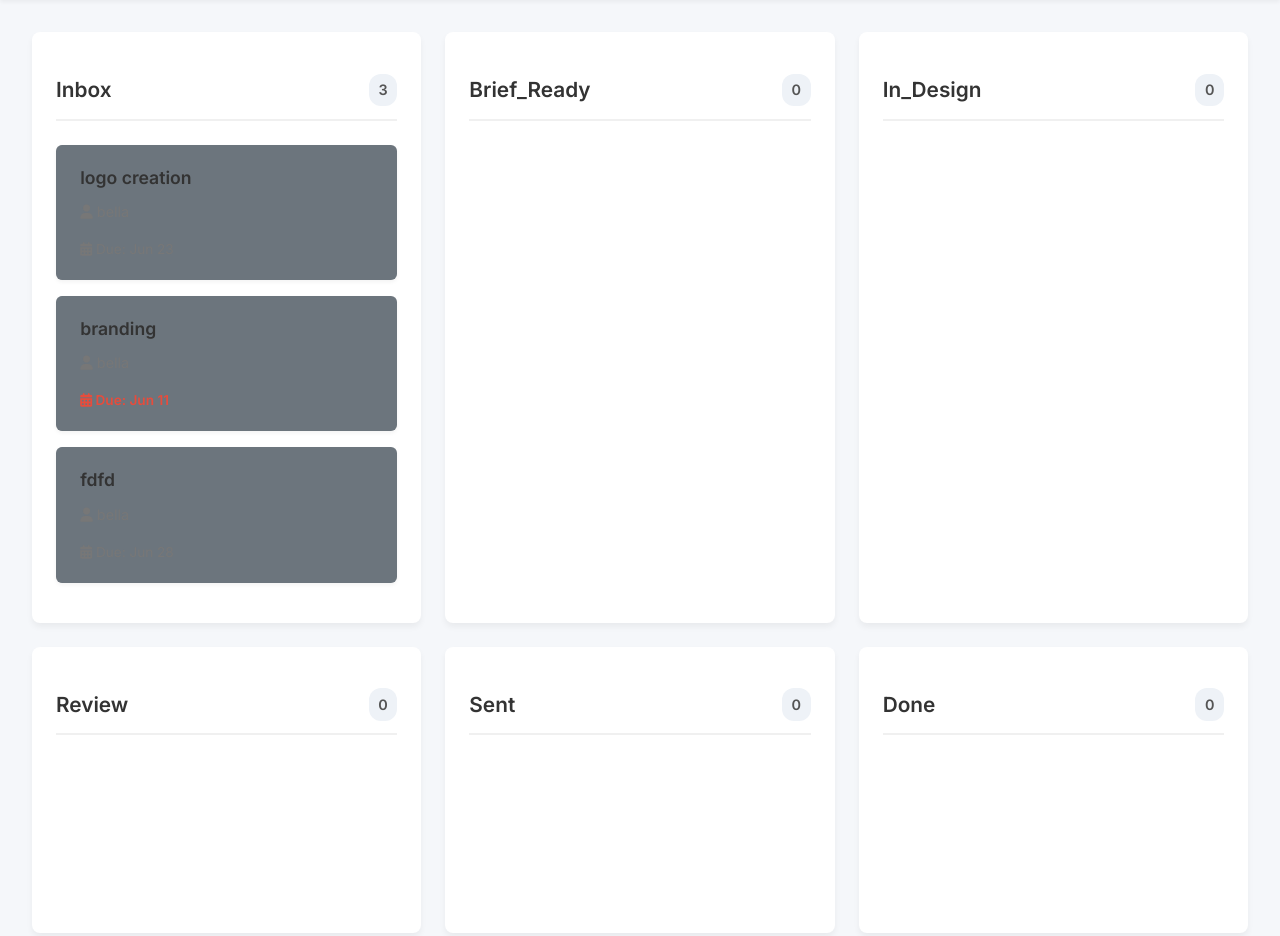
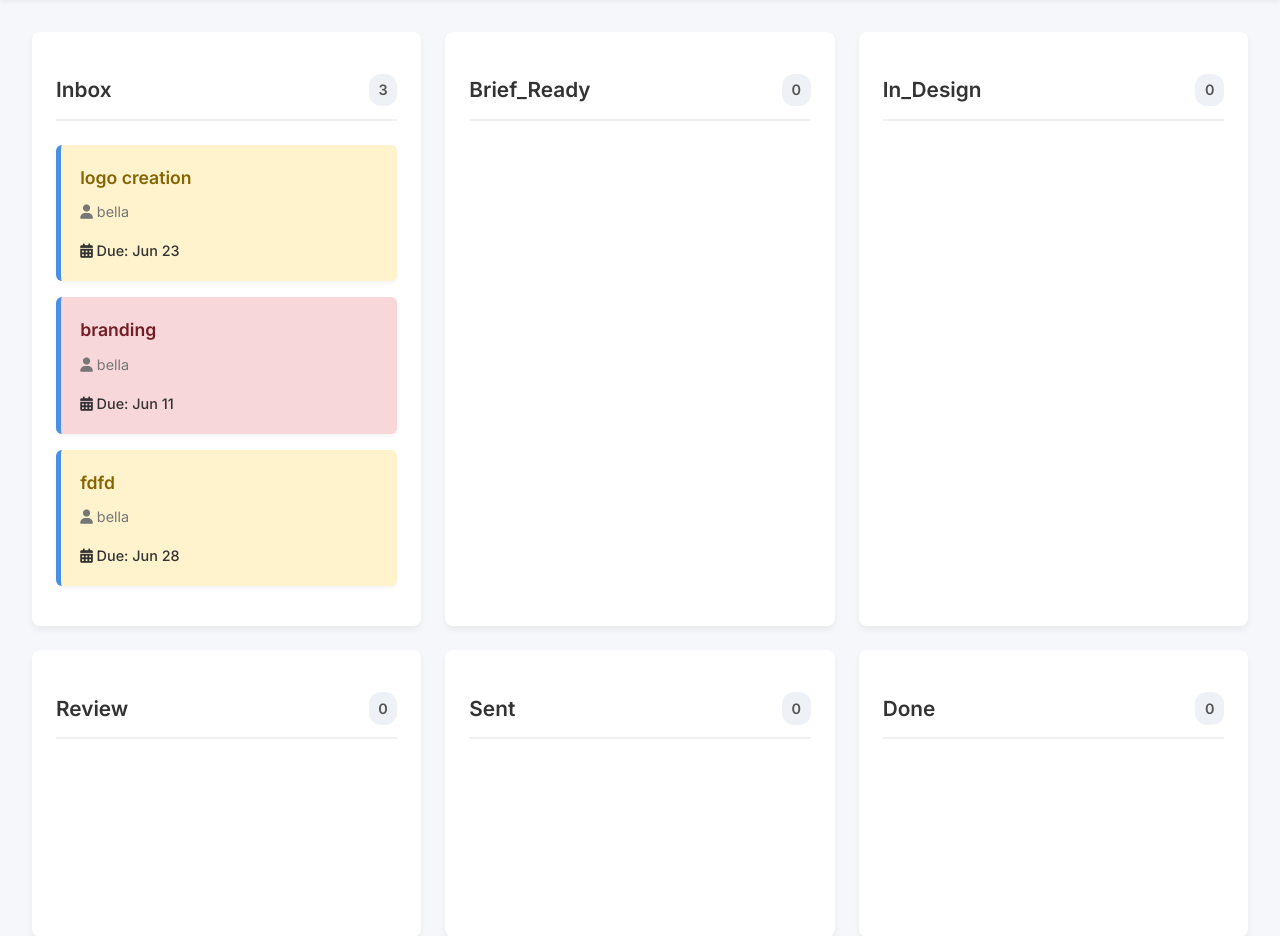
Before and after one commit to itzpraveen/Soalcollab, a Django app: page /dashboard/ in a window 1280 px wide. Shown: the part 79-1015 px from the top of the page. Run offline with Django 5.2, Linux system fonts and the light colour scheme; data comes from the database, SQL or seed files in the repository; both versions use the stored data as it was after the commit; parts of the project's set-up code (start-up, migrations or seed data) failed here and were passed over; some libraries are stand-ins or nearby versions.

Commit message:
feat: Implement task color-coding and optimize deployment

```diff
--- a/render.yaml
+++ b/render.yaml
@@ -2,6 +2,8 @@
   - type: web
     name: studiohub-web
     env: python
+    python-version: 3.11.4
+    pip-version: 23.1.2
     buildCommand: "./build.sh"
     startCommand: "gunicorn studiohub.wsgi:application"
     releaseCommand: "python manage.py migrate"
--- a/tracker/models.py
+++ b/tracker/models.py
@@ -38,6 +38,19 @@
     def is_due_today(self):
         return self.client_due and self.client_due == timezone.now().date() and not self.completed_at
 
+    @property
+    def card_color(self):
+        today = timezone.now().date()
+        if self.status == self.Status.DONE:
+            return 'green'
+        if self.client_due and self.client_due < today:
+            return 'red'
+        if self.client_due and self.client_due == today:
+            return 'red'
+        if self.internal_due and self.internal_due <= today:
+            return 'yellow'
+        return 'green'
+
 class Attachment(models.Model):
     file = models.FileField(upload_to='attachments/')
     task = models.ForeignKey(Task, on_delete=models.CASCADE, related_name='attachments')
--- a/tracker/static/tracker/style.css
+++ b/tracker/static/tracker/style.css
@@ -123,9 +123,11 @@
     min-height: 150px;
 }
 
-.task {
+.task-card {
     background-color: #fff;
     border-radius: 6px;
+    padding: 1.2rem;
+    margin-bottom: 1rem;
     padding: 1.2rem;
     margin-bottom: 1rem;
     cursor: move;
@@ -134,24 +136,24 @@
     transition: transform 0.2s ease, box-shadow 0.2s ease;
 }
 
-.task:hover {
+.task-card:hover {
     transform: translateY(-3px);
     box-shadow: 0 4px 8px rgba(0,0,0,0.1);
 }
 
-.task h4 {
+.task-card h4 {
     margin: 0 0 0.5rem 0;
     font-size: 1.1rem;
     font-weight: 600;
 }
 
-.task p {
+.task-card p {
     margin: 0.25rem 0;
     font-size: 0.9rem;
     color: var(--text-color-light);
 }
 
-.task .task-meta {
+.task-card .task-meta {
     display: flex;
     justify-content: space-between;
     align-items: center;
@@ -159,20 +161,25 @@
     font-size: 0.85rem;
 }
 
-.task .task-due-date {
-    color: var(--text-color-light);
+.task-card .task-due-date {
+    font-size: 0.9rem;
+    font-weight: 500;
+    color: var(--text-color); /* Ensuring due date is visible */
 }
 
-.task.status-inbox { border-left-color: #6c757d; }
-.task.status-brief_ready { border-left-color: #17a2b8; }
-.task.status-in_design { border-left-color: #ffc107; }
-.task.status-review { border-left-color: #fd7e14; }
-.task.status-sent { border-left-color: #28a745; }
-.task.status-done { border-left-color: #20c997; }
+.task-card.green {
+    background-color: #d4edda;
+    color: #155724;
+}
 
-.task.is-overdue .task-due-date {
-    color: #e74c3c;
-    font-weight: 600;
+.task-card.yellow {
+    background-color: #fff3cd;
+    color: #856404;
+}
+
+.task-card.red {
+    background-color: #f8d7da;
+    color: #721c24;
 }
 
 .task-link {
@@ -357,7 +364,6 @@
     color: #357abd;
 }
 
-
 @media (max-width: 768px) {
     .dashboard {
         grid-template-columns: 1fr;
--- a/tracker/templates/tracker/dashboard.html
+++ b/tracker/templates/tracker/dashboard.html
@@ -44,7 +44,7 @@
                     <div class="task-list" data-status="{{ status }}">
                         {% for task in tasks %}
                             <a href="{% url 'task_detail' task.id %}" class="task-link">
-                                <div class="task status-{{ task.status }} {% if task.is_overdue %}is-overdue{% endif %}" draggable="true" data-id="{{ task.id }}">
+                                <div class="task-card {{ task.card_color }}" draggable="true" data-id="{{ task.id }}">
                                     <h4>{{ task.title }}</h4>
                                     <p><i class="fas fa-user"></i> {{ task.client.name }}</p>
                                     <div class="task-meta">
```
Also changed, not shown: db.sqlite3, 1 other file.
